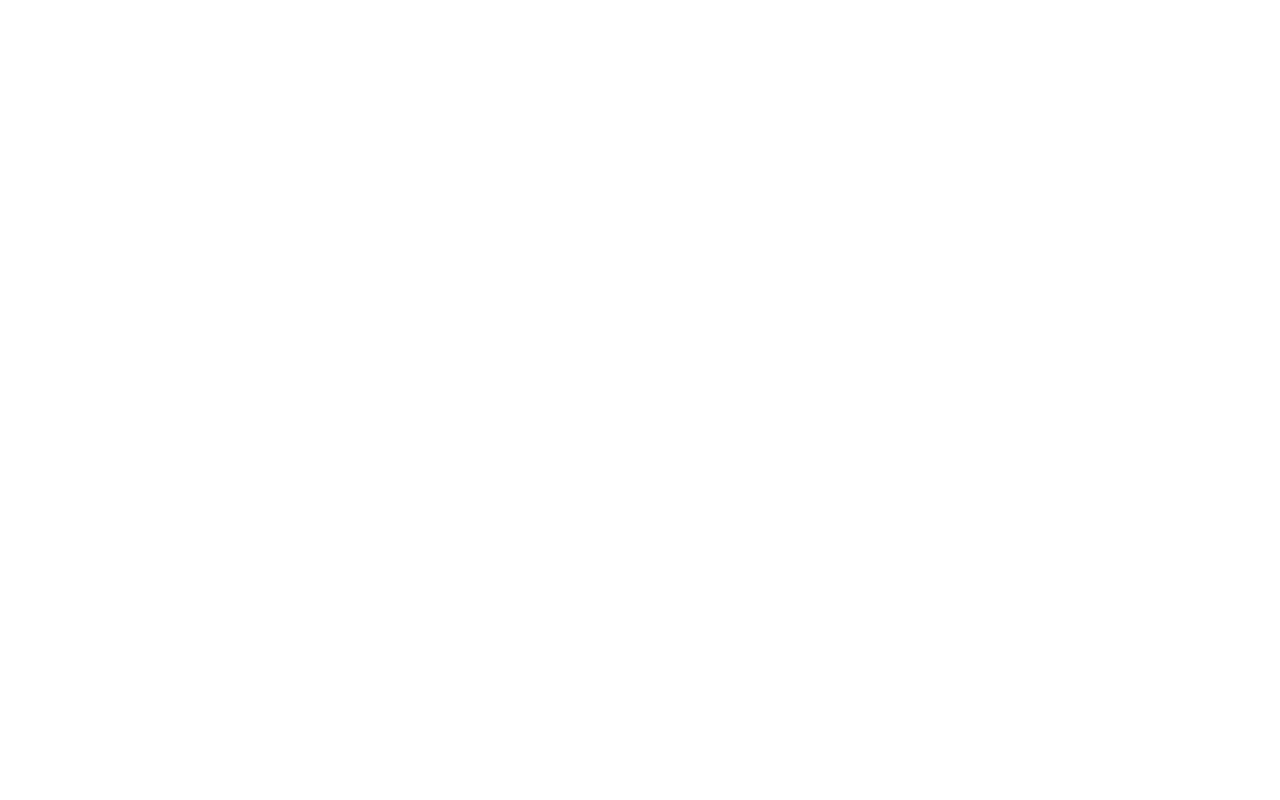
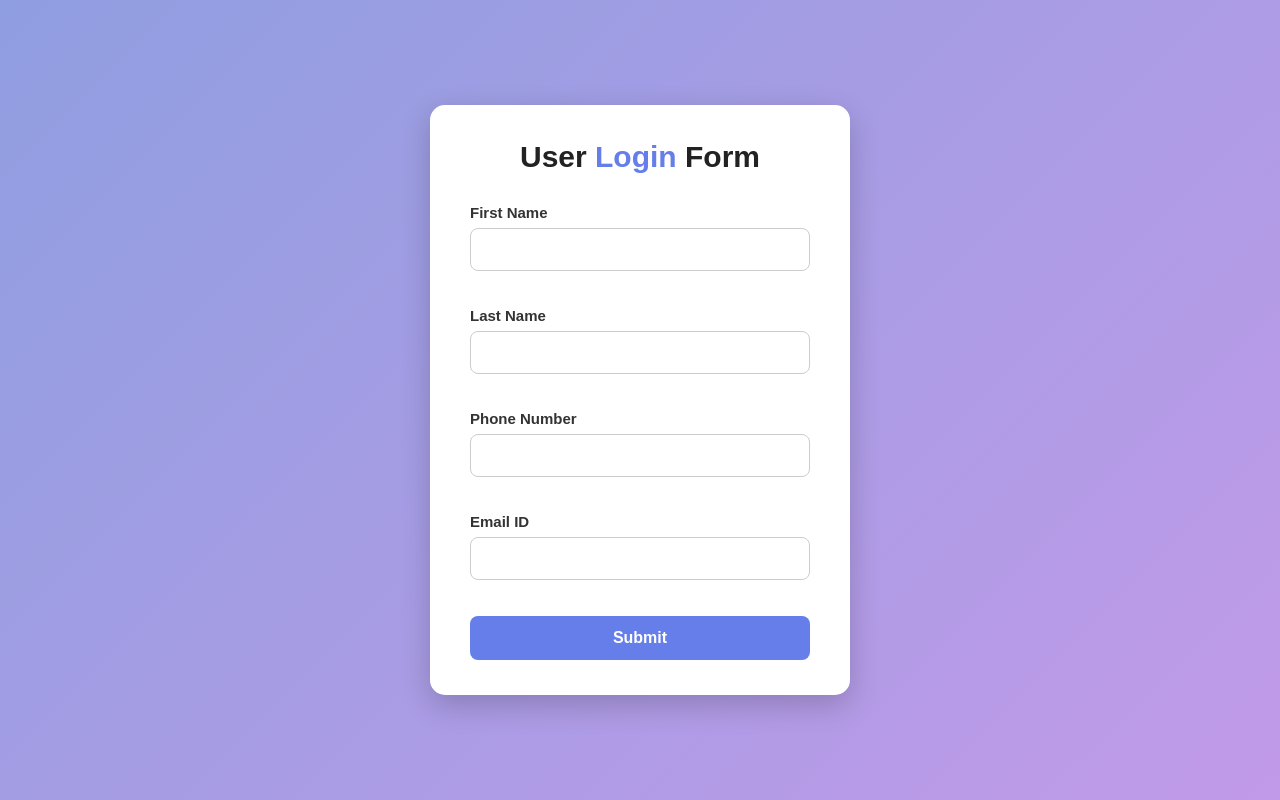
Before and after one commit to acciojob/form-login-2-coder123454321, a website: page main.html in a window 1280 px wide. Drawn offline with Linux system fonts and the light colour scheme.

Commit message:
created a submission

```diff
--- a/main.html
+++ b/main.html
@@ -8,6 +8,22 @@
 
 <body>
 	<!-- the entire body must be written by student -->
+	<div class="main">
+        <h1>User <span>Login</span> Form</h1>
+    <div class="form">
+        <form onsubmit="Formsubmit(event)">
+            <label for="First_name">First Name</label>
+            <input type="text" name="First Name" id="first_name"><br>
+            <label for="Last_Name">Last Name</label>
+            <input type="text" name="Last Name" id="Last_Name"><br>
+            <label for="Phone_Number">Phone Number</label>
+            <input type="number" name="Phone Number" id="Phone_Number"><br>
+            <label for="Email_ID">Email ID</label>
+            <input type="email" name="Email ID" id="Email_ID"><br>
+            <button id="btn">Submit</button>
+        </form>
+    </div>
+    </div>
     <script type="text/javascript" src="./script.js">
 </script>
 
--- a/script.js
+++ b/script.js
@@ -1 +1,23 @@
 //your JS code here. If required.
+console.log("hello");
+const first_name=document.getElementById("first_name");
+const Last_Name=document.getElementById("Last_Name");
+const Phone_Number=document.getElementById("Phone_Number");
+const Email_ID =document.getElementById("Email_ID");
+
+function Formsubmit(event) {
+    event.preventDefault();
+
+    console.log("hello 2times");
+    const f_name=first_name.value;
+    const L_name=Last_Name.value;
+    const phone=Phone_Number.value;
+    const Email=Email_ID.value;
+     alert(
+        "First Name: " + f_name +
+        "\nLast Name: " + L_name +
+        "\nPhone Number: " + phone +
+        "\nEmail: " + Email
+    );
+
+}
--- a/styles.css
+++ b/styles.css
@@ -1 +1,96 @@
 /*  your css code here. If applicable */
+* {
+    margin: 0;
+    padding: 0;
+    box-sizing: border-box;
+}
+
+body {
+    min-height: 100vh;
+    display: flex;
+    justify-content: center;
+    align-items: center;
+    font-family: Arial, sans-serif;
+    background: linear-gradient(135deg, #8f9ee0, #c19ae9);
+}
+
+.main {
+    width: 420px;
+    background: #fff;
+    padding: 35px 40px;
+    border-radius: 15px;
+    box-shadow: 0 10px 30px rgba(0, 0, 0, 0.2);
+}
+
+.main h1 {
+    text-align: center;
+    margin-bottom: 30px;
+    color: #222;
+    font-size: 30px;
+}
+
+.main h1 span {
+    color: #667eea;
+}
+
+.form form {
+    display: flex;
+    flex-direction: column;
+}
+
+.form label {
+    font-size: 15px;
+    font-weight: 600;
+    color: #333;
+    margin-bottom: 7px;
+}
+
+.form input {
+    width: 100%;
+    padding: 12px 14px;
+    margin-bottom: 18px;
+    border: 1px solid #ccc;
+    border-radius: 8px;
+    outline: none;
+    font-size: 15px;
+    transition: 0.3s;
+}
+
+.form input:focus {
+    border-color: #667eea;
+    box-shadow: 0 0 5px rgba(102, 126, 234, 0.3);
+}
+
+.form button {
+    width: 100%;
+    padding: 13px;
+    border: none;
+    border-radius: 8px;
+    background: #667eea;
+    color: white;
+    font-size: 16px;
+    font-weight: bold;
+    cursor: pointer;
+    transition: 0.3s;
+}
+
+.form button:hover {
+    background: #5568d8;
+    transform: translateY(-2px);
+}
+
+.form button:active {
+    transform: translateY(0);
+}
+
+/* Mobile Responsive */
+@media (max-width: 500px) {
+    .main {
+        width: 90%;
+        padding: 30px 25px;
+    }
+
+    .main h1 {
+        font-size: 25px;
+    }
+}
```
